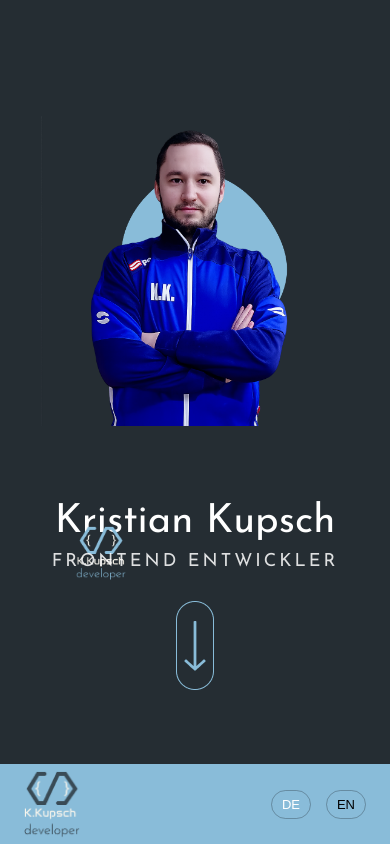
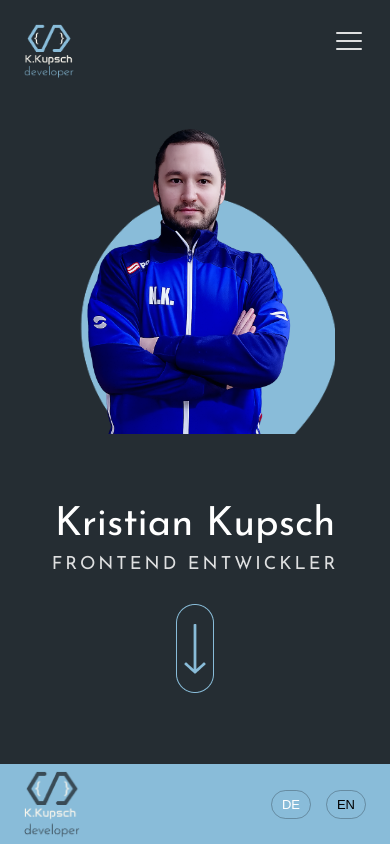
Before and after one commit to kkupschi/Portfolio-v2, an Angular app: page / in a window 390 px wide. Shown: the top 844 px of the page. Built offline with nearby package versions, Linux system fonts and the light colour scheme; a web font is replaced by a local one.

Commit message:
enhance mobile header navigation; implement dynamic menu toggle and responsive design adjustments

```diff
--- a/src/app/layout/header/header.html
+++ b/src/app/layout/header/header.html
@@ -1,17 +1,32 @@
-<section class="top" id="home">
-    <button class="top__hamburger" aria-label="Menu">
+<section class="top" [class.menu-open]="menuOpen" id="home">
+
+    <img class="top__logo-mobile" src="/assets/ui/logo.png" alt="Logo" />
+
+    <button class="top__hamburger" (click)="toggleMenu()" aria-label="Menu">
         <span></span>
         <span></span>
         <span></span>
     </button>
+
     <div class="container top__inner">
 
         <div class="top__photo">
             <img class="top__circle" src="/assets/ui/circle-bg.png" alt="" />
             <img class="top__profile" src="/assets/images/profile1.png" alt="Kristian Kupsch" />
+
+            <nav class="top__mobile-nav" [class.is-open]="menuOpen">
+                <a href="#why" (click)="menuOpen = false">{{ lang.t().nav.whyMe }}</a>
+                <a href="#skills" (click)="menuOpen = false">{{ lang.t().nav.skills }}</a>
+                <a href="#projects" (click)="menuOpen = false">{{ lang.t().nav.projects }}</a>
+                <a href="#contact" (click)="menuOpen = false">{{ lang.t().nav.contact }}</a>
+                <div class="top__mobile-lang">
+                    <button type="button" [class.active]="lang.lang() === 'de'" (click)="lang.set('de')">DE</button>
+                    <button type="button" [class.active]="lang.lang() === 'en'" (click)="lang.set('en')">EN</button>
+                </div>
+            </nav>
         </div>
 
-        <div class="top__title">
+        <div class="top__title" [class.title-hidden]="menuOpen">
             <img class="top__logo" src="/assets/ui/logo.png" alt="Logo" />
 
             <h1>Kristian Kupsch</h1>
--- a/src/app/layout/header/header.scss
+++ b/src/app/layout/header/header.scss
@@ -49,11 +49,13 @@
     transform: translateX(-50%);
     object-fit: contain;
     z-index: 2;
+    transition: opacity 0.25s ease;
 }
 
 /* TITLE */
 .top__title {
     position: relative;
+    transition: opacity 0.25s ease;
 }
 
 .top__logo {
@@ -115,7 +117,20 @@ h1 {
     opacity: 0.9;
 }
 
-/* RESPONSIVE */
+/* Mobile-only elements hidden on desktop */
+.top__hamburger {
+    display: none;
+}
+
+.top__logo-mobile {
+    display: none;
+}
+
+.top__mobile-nav {
+    display: none;
+}
+
+/* ── TABLET (1100px) ── */
 @media (max-width: 1100px) {
     .top {
         height: auto;
@@ -184,6 +199,7 @@ h1 {
     }
 }
 
+/* ── MOBILE (600px) ── */
 @media (max-width: 600px) {
     .top {
         position: relative;
@@ -191,6 +207,22 @@ h1 {
         overflow: hidden;
     }
 
+    /* Logo top-left */
+    .top__logo-mobile {
+        display: block;
+        position: absolute;
+        top: 24px;
+        left: 24px;
+        width: 50px;
+        z-index: 10;
+    }
+
+    /* Hide the logo inside .top__title on mobile (logo-mobile takes over) */
+    .top__logo {
+        display: none;
+    }
+
+    /* Hamburger top-right */
     .top__hamburger {
         display: flex;
         flex-direction: column;
@@ -209,18 +241,12 @@ h1 {
         display: block;
         width: 26px;
         height: 2px;
-        background: rgba(255, 255, 255, 0.8);
+        background: rgba(255, 255, 255, 0.85);
         border-radius: 2px;
+        transition: transform 0.25s ease, opacity 0.25s ease;
     }
 
-    .top__logo {
-        position: absolute;
-        top: 24px;
-        left: 24px;
-        margin: 0;
-        width: 50px;
-    }
-
+    /* Grid layout */
     .top__inner {
         grid-template-columns: 1fr;
         grid-template-rows: auto auto;
@@ -235,22 +261,23 @@ h1 {
     .top__photo {
         grid-column: 1;
         grid-row: 1;
-        width: 260px;
-        height: 300px;
+        width: 280px;
+        height: 310px;
         justify-self: center;
         align-self: auto;
+        overflow: hidden;
     }
 
     .top__circle {
         top: 0;
         left: 50%;
-        width: 260px;
-        height: 260px;
+        width: 400px;
+        height: 400px;
         transform: translateX(-50%);
     }
 
     .top__profile {
-        height: 310px;
+        height: 320px;
         bottom: 0;
         left: 50%;
         transform: translateX(-50%);
@@ -285,8 +312,87 @@ h1 {
     .top__icons {
         display: none;
     }
+
+    /* Mobile nav inside the bubble */
+    .top__mobile-nav {
+        display: flex;
+        flex-direction: column;
+        align-items: center;
+        justify-content: center;
+        gap: 18px;
+        position: absolute;
+        inset: 0;
+        z-index: 3;
+        opacity: 0;
+        pointer-events: none;
+        transition: opacity 0.25s ease;
+    }
+
+    .top__mobile-nav.is-open {
+        opacity: 1;
+        pointer-events: auto;
+    }
+
+    .top__mobile-nav a {
+        color: #1f262b;
+        text-decoration: none;
+        font-size: 22px;
+        font-weight: 500;
+        font-family: "Josefin Sans", sans-serif;
+        letter-spacing: 1px;
+        transition: opacity 0.15s ease;
+    }
+
+    .top__mobile-nav a:hover {
+        opacity: 0.75;
+    }
+
+    .top__mobile-lang {
+        display: flex;
+        gap: 12px;
+        margin-top: 4px;
+    }
+
+    .top__mobile-lang button {
+        background: transparent;
+        border: 1px solid rgba(31, 38, 43, 0.35);
+        padding: 6px 14px;
+        border-radius: 18px;
+        cursor: pointer;
+        color: #1f262b;
+        font-family: "Josefin Sans", sans-serif;
+        font-size: 14px;
+    }
+
+    .top__mobile-lang button.active {
+        background: rgba(31, 38, 43, 0.15);
+    }
+
+    /* Menu open: photo fades, title hides, bubble expands */
+    .top.menu-open .top__profile {
+        opacity: 0;
+    }
+
+    .top.menu-open .top__photo {
+        width: 320px;
+        height: 520px;
+    }
+
+    .top.menu-open .top__circle {
+        width: 400px;
+        height: 500px;
+    }
+
+    /* Hamburger → X */
+    .top.menu-open .top__hamburger span:nth-child(1) {
+        transform: rotate(45deg) translate(5px, 6px);
+    }
+
+    .top.menu-open .top__hamburger span:nth-child(2) {
+        opacity: 0;
+    }
+
+    .top.menu-open .top__hamburger span:nth-child(3) {
+        transform: rotate(-45deg) translate(5px, -6px);
+    }
 }
-
-.top__hamburger {
-    display: none;
-}
--- a/src/app/layout/header/header.ts
+++ b/src/app/layout/header/header.ts
@@ -9,4 +9,9 @@ import { LanguageService } from '../../services/language.service';
 })
 export class HeaderComponent {
   lang = inject(LanguageService);
+  menuOpen = false;
+
+  toggleMenu(): void {
+    this.menuOpen = !this.menuOpen;
+  }
 }
```
